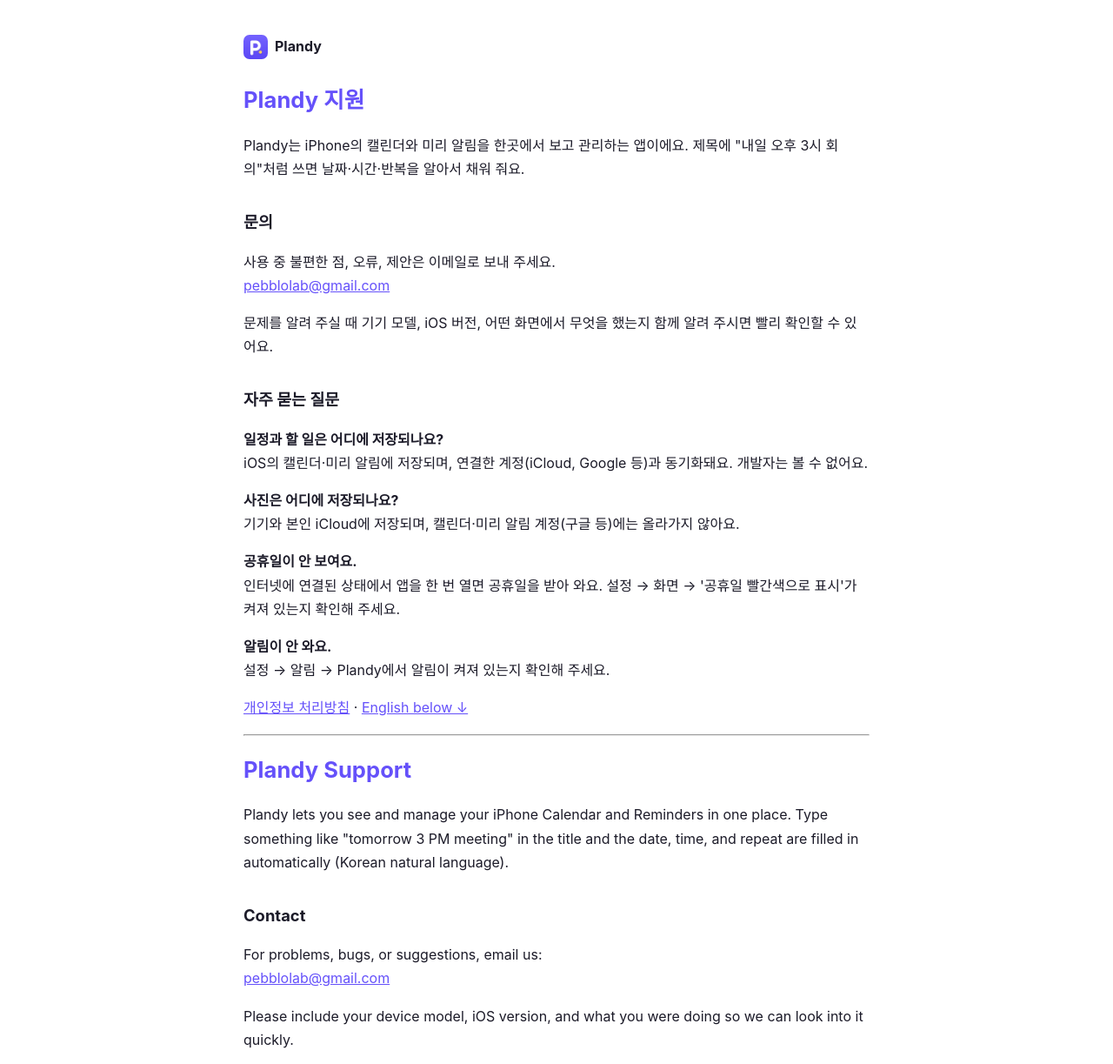
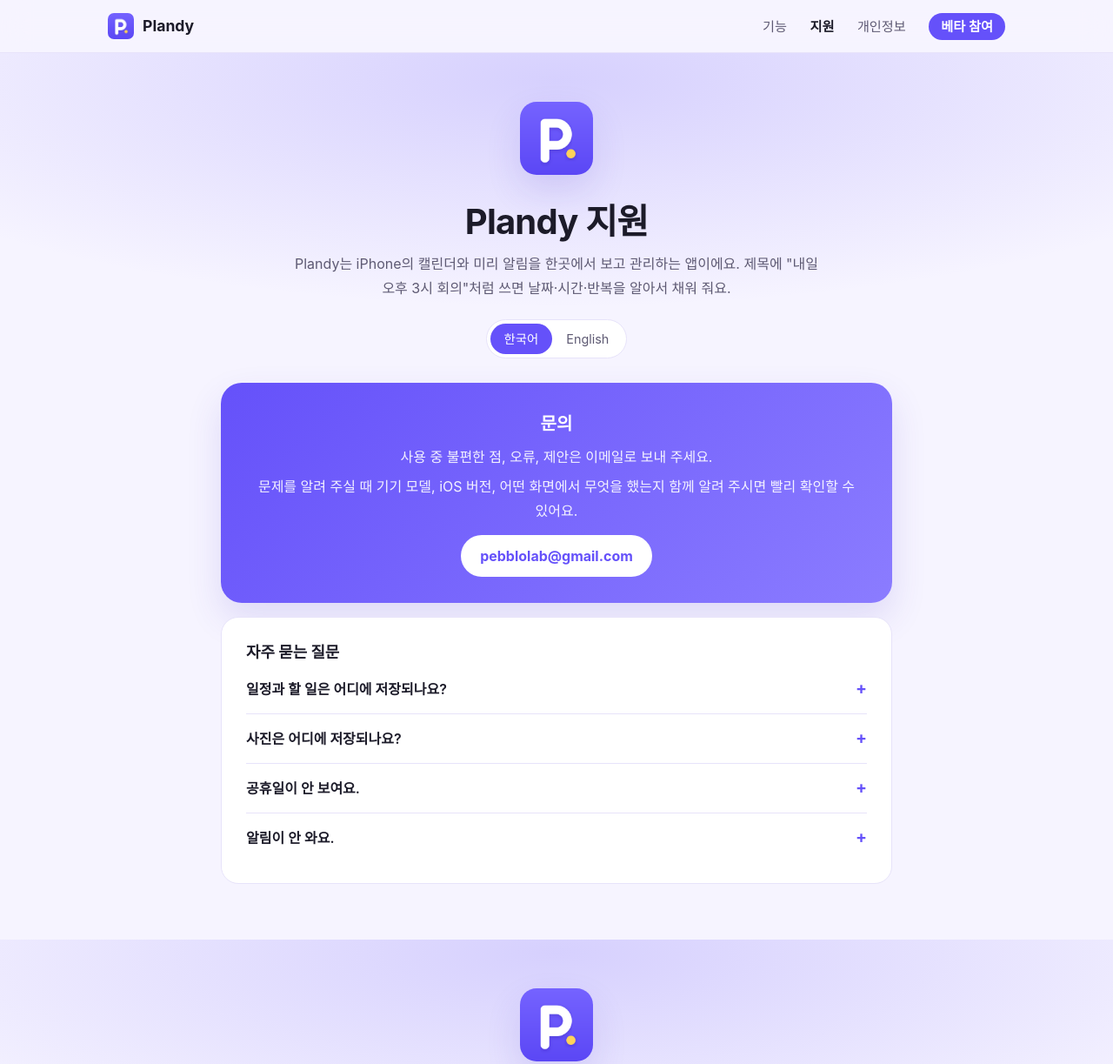
Before and after one commit to pebblolab/plandy-docs, a plain HTML site: page support/index.html in a window 1280 px wide. Shown: the top 1223 px of the page at 87% size. Drawn offline with Linux system fonts and the light colour scheme.

Commit message:
지원·개인정보 처리방침 페이지를 첫 화면과 같은 테마로 — 위쪽 막대, 카드, 한국어/English 전환, 문의 상자, 펼치는 질문

```diff
--- /dev/null
+++ b/assets/site.css
@@ -0,0 +1,110 @@
+/* Plandy 사이트 공통 (지원 · 개인정보 처리방침) — 첫 화면과 같은 색과 모양 */
+:root {
+  --brand: #6551FA;
+  --brand-2: #8B7CFF;
+  --bg: #F6F4FF;
+  --card: #FFFFFF;
+  --text: #1C1B29;
+  --sub: #5E5A73;
+  --line: #E7E3FA;
+  --shadow: 0 18px 40px rgba(76, 58, 200, .14);
+}
+@media (prefers-color-scheme: dark) {
+  :root {
+    --bg: #121020;
+    --card: #1D1A30;
+    --text: #F2F0FF;
+    --sub: #ABA6C6;
+    --line: #2C2846;
+    --shadow: 0 18px 40px rgba(0, 0, 0, .45);
+  }
+}
+* { box-sizing: border-box; }
+html { scroll-behavior: smooth; }
+body {
+  margin: 0;
+  font-family: -apple-system, BlinkMacSystemFont, "Apple SD Gothic Neo", "Noto Sans KR", sans-serif;
+  background: var(--bg);
+  color: var(--text);
+  line-height: 1.75;
+  word-break: keep-all;
+  -webkit-font-smoothing: antialiased;
+}
+a { color: var(--brand); text-decoration: none; }
+a:hover { text-decoration: underline; }
+.wrap { max-width: 1080px; margin: 0 auto; padding: 0 24px; }
+.narrow { max-width: 820px; margin: 0 auto; padding: 0 24px; }
+
+/* 위쪽 막대 */
+nav {
+  position: sticky; top: 0; z-index: 10;
+  backdrop-filter: saturate(180%) blur(16px);
+  -webkit-backdrop-filter: saturate(180%) blur(16px);
+  background: color-mix(in srgb, var(--bg) 78%, transparent);
+  border-bottom: 1px solid var(--line);
+}
+nav .wrap { display: flex; align-items: center; justify-content: space-between; height: 60px; }
+.brand { display: flex; align-items: center; gap: 10px; font-weight: 700; font-size: 1.1rem; color: var(--text); }
+.brand:hover { text-decoration: none; }
+.brand img { width: 30px; height: 30px; border-radius: 7px; }
+nav .links a { margin-left: 22px; color: var(--sub); font-size: .95rem; }
+nav .links a:hover { color: var(--brand); text-decoration: none; }
+nav .links a.on { color: var(--text); font-weight: 600; }
+nav .links a.pill { color: #fff; background: var(--brand); padding: 6px 14px; border-radius: 999px; font-weight: 600; }
+nav .links a.pill:hover { color: #fff; opacity: .9; }
+
+/* 제목 */
+.page-head { padding: 56px 0 28px; text-align: center; position: relative; overflow: hidden; }
+.page-head::before {
+  content: ""; position: absolute; inset: -60% -20% auto; height: 520px; z-index: -1;
+  background: radial-gradient(closest-side, color-mix(in srgb, var(--brand) 22%, transparent), transparent);
+}
+.page-head .icon { width: 84px; height: 84px; border-radius: 19px; box-shadow: var(--shadow); }
+.page-head h1 { font-size: clamp(1.8rem, 4vw, 2.5rem); margin: 20px 0 8px; letter-spacing: -.02em; line-height: 1.3; }
+.page-head p { color: var(--sub); margin: 0 auto; max-width: 620px; }
+
+/* 한국어 · English */
+.lang { display: inline-flex; margin-top: 22px; padding: 4px; border-radius: 999px; background: var(--card); border: 1px solid var(--line); }
+.lang a { padding: 5px 16px; border-radius: 999px; font-size: .9rem; color: var(--sub); }
+.lang a:hover { text-decoration: none; color: var(--text); }
+.lang a.on { background: var(--brand); color: #fff; }
+
+/* 카드 */
+.cards { display: flex; flex-direction: column; gap: 16px; padding-bottom: 24px; }
+.card { background: var(--card); border: 1px solid var(--line); border-radius: 20px; padding: 24px 28px; }
+.card h2 { font-size: 1.12rem; margin: 0 0 8px; }
+.card p { margin: 8px 0 0; color: var(--sub); }
+.card p:first-of-type { margin-top: 0; }
+.card ul { margin: 6px 0 0; padding-left: 1.1em; color: var(--sub); }
+.card li { margin: 6px 0; }
+.card b { color: var(--text); }
+
+/* 문의 상자 */
+.contact {
+  border-radius: 24px; padding: 30px 28px; text-align: center; color: #fff;
+  background: linear-gradient(135deg, var(--brand), var(--brand-2)); box-shadow: var(--shadow);
+}
+.contact h2 { color: #fff; font-size: 1.25rem; margin: 0 0 6px; }
+.contact p { color: #fff; opacity: .92; margin: 6px 0 0; }
+.contact a.mail { display: inline-block; margin-top: 14px; padding: 10px 22px; border-radius: 999px; background: #fff; color: var(--brand); font-weight: 700; }
+.contact a.mail:hover { text-decoration: none; opacity: .92; }
+
+/* 자주 묻는 질문 */
+details { border-top: 1px solid var(--line); padding: 14px 0; }
+details:first-of-type { border-top: none; padding-top: 4px; }
+summary { cursor: pointer; font-weight: 600; list-style: none; display: flex; justify-content: space-between; gap: 12px; }
+summary::-webkit-details-marker { display: none; }
+summary::after { content: "+"; color: var(--brand); font-weight: 700; font-size: 1.2rem; line-height: 1.4; }
+details[open] summary::after { content: "−"; }
+details p { margin: 8px 0 0 !important; color: var(--sub); }
+
+.part-gap { height: 40px; }
+
+footer { border-top: 1px solid var(--line); padding: 32px 0 48px; color: var(--sub); font-size: .9rem; margin-top: 32px; }
+footer .wrap { display: flex; justify-content: space-between; gap: 16px; flex-wrap: wrap; }
+footer a { color: var(--sub); margin-right: 18px; }
+
+@media (max-width: 560px) {
+  nav .links a { margin-left: 12px; font-size: .88rem; }
+  .card { padding: 20px; }
+}
--- a/support/index.html
+++ b/support/index.html
@@ -4,49 +4,81 @@
 <meta charset="utf-8">
 <meta name="viewport" content="width=device-width, initial-scale=1">
 <title>Plandy 지원</title>
+<meta name="description" content="Plandy 문의와 자주 묻는 질문">
+<meta name="theme-color" content="#6551FA">
 <link rel="icon" type="image/png" href="../assets/favicon.png">
 <link rel="apple-touch-icon" href="../assets/apple-touch-icon.png">
-<style>
-  body { font-family: -apple-system, "Apple SD Gothic Neo", "Noto Sans KR", sans-serif; max-width: 720px; margin: 40px auto; padding: 0 20px; line-height: 1.7; color: #1c1b29; }
-  h1 { color: #6551FA; font-size: 1.6rem; }
-  h2 { font-size: 1.15rem; margin-top: 2rem; }
-  a { color: #6551FA; }
-  .home { display: inline-flex; align-items: center; gap: 8px; color: inherit; text-decoration: none; font-weight: 700; margin-bottom: 8px; }
-  .home img { width: 28px; height: 28px; border-radius: 7px; }
-</style>
+<link rel="stylesheet" href="../assets/site.css">
 </head>
 <body>
-<a class="home" href="../"><img src="../assets/icon-512.png" alt="">Plandy</a>
-<h1>Plandy 지원</h1>
-<p>Plandy는 iPhone의 캘린더와 미리 알림을 한곳에서 보고 관리하는 앱이에요. 제목에 "내일 오후 3시 회의"처럼 쓰면 날짜·시간·반복을 알아서 채워 줘요.</p>
+<nav>
+  <div class="wrap">
+    <a class="brand" href="../"><img src="../assets/icon-512.png" alt="">Plandy</a>
+    <div class="links">
+      <a href="../#features">기능</a>
+      <a href="../support/" class="on">지원</a>
+      <a href="../privacy/">개인정보</a>
+      <a class="pill" href="https://testflight.apple.com/join/2M2Mc3j3">베타 참여</a>
+    </div>
+  </div>
+</nav>
+<header class="page-head" id="ko">
+  <div class="narrow">
+    <img class="icon" src="../assets/icon-512.png" alt="">
+    <h1>Plandy 지원</h1>
+    <p>Plandy는 iPhone의 캘린더와 미리 알림을 한곳에서 보고 관리하는 앱이에요. 제목에 "내일 오후 3시 회의"처럼 쓰면 날짜·시간·반복을 알아서 채워 줘요.</p>
+    <div class="lang"><a href="#ko" class="on">한국어</a><a href="#en">English</a></div>
+  </div>
+</header>
+<main class="narrow">
+  <div class="cards">
+    <div class="contact">
+      <h2>문의</h2>
+      <p>사용 중 불편한 점, 오류, 제안은 이메일로 보내 주세요.</p>
+<p>문제를 알려 주실 때 기기 모델, iOS 버전, 어떤 화면에서 무엇을 했는지 함께 알려 주시면 빨리 확인할 수 있어요.</p>
+      <a class="mail" href="mailto:pebblolab@gmail.com">pebblolab@gmail.com</a>
+    </div>
+    <div class="card">
+      <h2>자주 묻는 질문</h2>
+      <details><summary>일정과 할 일은 어디에 저장되나요?</summary><p>iOS의 캘린더·미리 알림에 저장되며, 연결한 계정(iCloud, Google 등)과 동기화돼요. 개발자는 볼 수 없어요.</p></details>
+      <details><summary>사진은 어디에 저장되나요?</summary><p>기기와 본인 iCloud에 저장되며, 캘린더·미리 알림 계정(구글 등)에는 올라가지 않아요.</p></details>
+      <details><summary>공휴일이 안 보여요.</summary><p>인터넷에 연결된 상태에서 앱을 한 번 열면 공휴일을 받아 와요. 설정 → 화면 → '공휴일 빨간색으로 표시'가 켜져 있는지 확인해 주세요.</p></details>
+      <details><summary>알림이 안 와요.</summary><p>설정 → 알림 → Plandy에서 알림이 켜져 있는지 확인해 주세요.</p></details>
+    </div>
+  </div>
+</main>
+<div class="part-gap"></div>
+<header class="page-head" id="en">
+  <div class="narrow">
+    <img class="icon" src="../assets/icon-512.png" alt="">
+    <h1>Plandy Support</h1>
+    <p>Plandy lets you see and manage your iPhone Calendar and Reminders in one place. Type something like "tomorrow 3 PM meeting" in the title and the date, time, and repeat are filled in automatically (Korean natural language).</p>
+    <div class="lang"><a href="#ko">한국어</a><a href="#en" class="on">English</a></div>
+  </div>
+</header>
+<main class="narrow" lang="en">
+  <div class="cards">
+    <div class="contact">
+      <h2>Contact</h2>
+      <p>For problems, bugs, or suggestions, email us:</p>
+<p>Please include your device model, iOS version, and what you were doing so we can look into it quickly.</p>
+      <a class="mail" href="mailto:pebblolab@gmail.com">pebblolab@gmail.com</a>
+    </div>
+    <div class="card">
+      <h2>FAQ</h2>
+      <details><summary>Where are my events and to-dos stored?</summary><p>In iOS Calendar and Reminders, synced with the accounts you connected (iCloud, Google, etc.). The developer cannot see them.</p></details>
+      <details><summary>Where are my photos stored?</summary><p>On your device and in your own iCloud. They are not uploaded to Calendar or Reminders accounts such as Google.</p></details>
+      <details><summary>Holidays are not showing.</summary><p>Open the app once while connected to the internet so it can download the holiday list. Also check that Settings &gt; Display &gt; "Show holidays in red" is on.</p></details>
+      <details><summary>I'm not getting notifications.</summary><p>Check that notifications are allowed for Plandy in Settings &gt; Notifications.</p></details>
+    </div>
+  </div>
+</main>
+<footer>
+  <div class="wrap">
+    <div><a href="../">처음</a><a href="../support/">지원</a><a href="../privacy/">개인정보 처리방침</a><a href="mailto:pebblolab@gmail.com">문의</a></div>
+    <div>© 2026 Plandy</div>
+  </div>
+</footer>
 
-<h2>문의</h2>
-<p>사용 중 불편한 점, 오류, 제안은 이메일로 보내 주세요.<br>
-<a href="mailto:pebblolab@gmail.com">pebblolab@gmail.com</a></p>
-<p>문제를 알려 주실 때 기기 모델, iOS 버전, 어떤 화면에서 무엇을 했는지 함께 알려 주시면 빨리 확인할 수 있어요.</p>
-
-<h2>자주 묻는 질문</h2>
-<p><b>일정과 할 일은 어디에 저장되나요?</b><br>iOS의 캘린더·미리 알림에 저장되며, 연결한 계정(iCloud, Google 등)과 동기화돼요. 개발자는 볼 수 없어요.</p>
-<p><b>사진은 어디에 저장되나요?</b><br>기기와 본인 iCloud에 저장되며, 캘린더·미리 알림 계정(구글 등)에는 올라가지 않아요.</p>
-<p><b>공휴일이 안 보여요.</b><br>인터넷에 연결된 상태에서 앱을 한 번 열면 공휴일을 받아 와요. 설정 → 화면 → '공휴일 빨간색으로 표시'가 켜져 있는지 확인해 주세요.</p>
-<p><b>알림이 안 와요.</b><br>설정 → 알림 → Plandy에서 알림이 켜져 있는지 확인해 주세요.</p>
-
-<p><a href="../privacy/">개인정보 처리방침</a> · <a href="#en">English below ↓</a></p>
-<hr>
-<h1 id="en">Plandy Support</h1>
-<p>Plandy lets you see and manage your iPhone Calendar and Reminders in one place. Type something like "tomorrow 3 PM meeting" in the title and the date, time, and repeat are filled in automatically (Korean natural language).</p>
-
-<h2>Contact</h2>
-<p>For problems, bugs, or suggestions, email us:<br>
-<a href="mailto:pebblolab@gmail.com">pebblolab@gmail.com</a></p>
-<p>Please include your device model, iOS version, and what you were doing so we can look into it quickly.</p>
-
-<h2>FAQ</h2>
-<p><b>Where are my events and to-dos stored?</b><br>In iOS Calendar and Reminders, synced with the accounts you connected (iCloud, Google, etc.). The developer cannot see them.</p>
-<p><b>Where are my photos stored?</b><br>On your device and in your own iCloud. They are not uploaded to Calendar or Reminders accounts such as Google.</p>
-<p><b>Holidays are not showing.</b><br>Open the app once while connected to the internet so it can download the holiday list. Also check that Settings &gt; Display &gt; "Show holidays in red" is on.</p>
-<p><b>I'm not getting notifications.</b><br>Check that notifications are allowed for Plandy in Settings &gt; Notifications.</p>
-
-<p><a href="../privacy/">Privacy Policy</a></p>
 </body>
 </html>
```
Also changed, not shown: privacy/index.html (+77 -33 lines).
